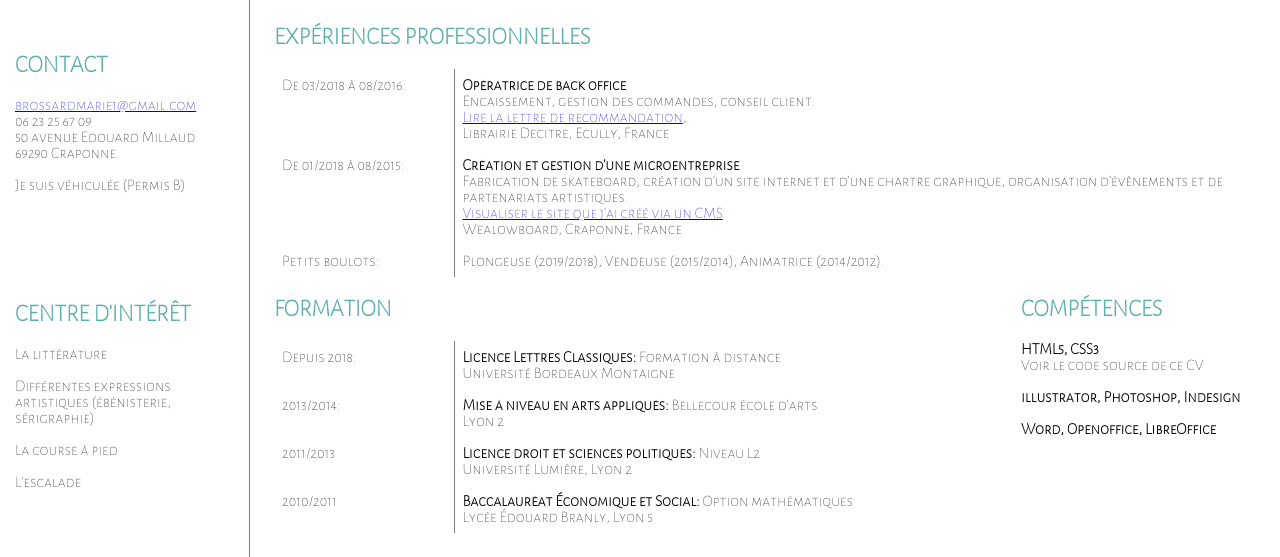
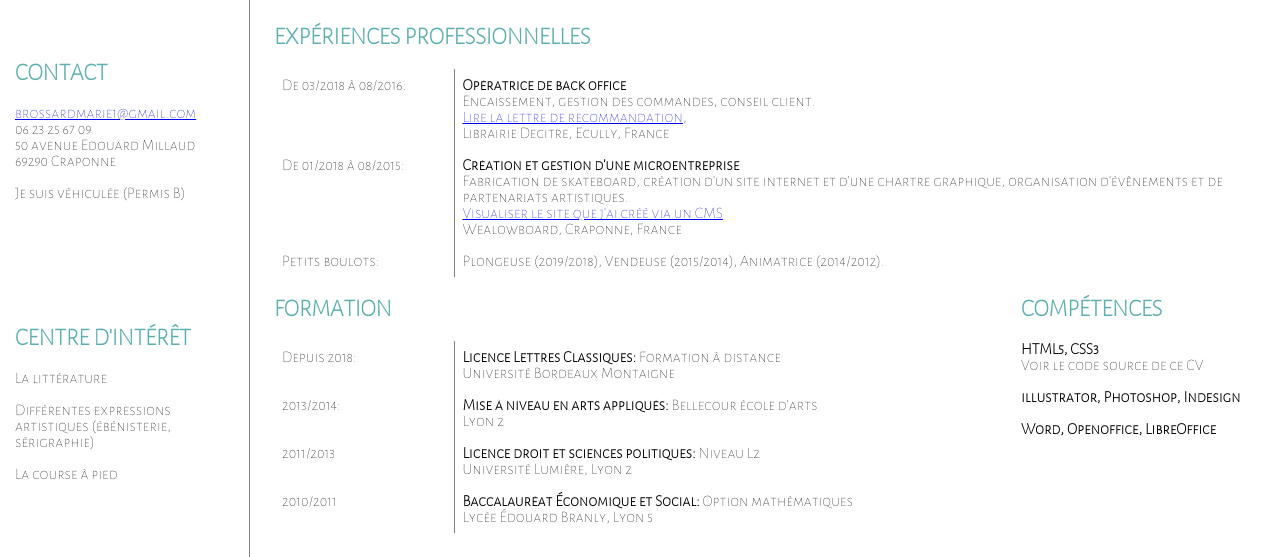
Before and after one commit to mariebrsd/CV, a website: page index.html in a window 1280 px wide. Shown: the part 243-800 px from the top of the page. Drawn offline with Linux system fonts and the light colour scheme.

Commit message:
test modif

```diff
--- a/index.html
+++ b/index.html
@@ -22,7 +22,7 @@
             <p>La littérature</p>
             <p>Différentes expressions artistiques (ébénisterie, sérigraphie)</p>
             <p>La course à pied</p>
-            <p>L'escalade</p>
+
             </div>
         </div>
 
```
